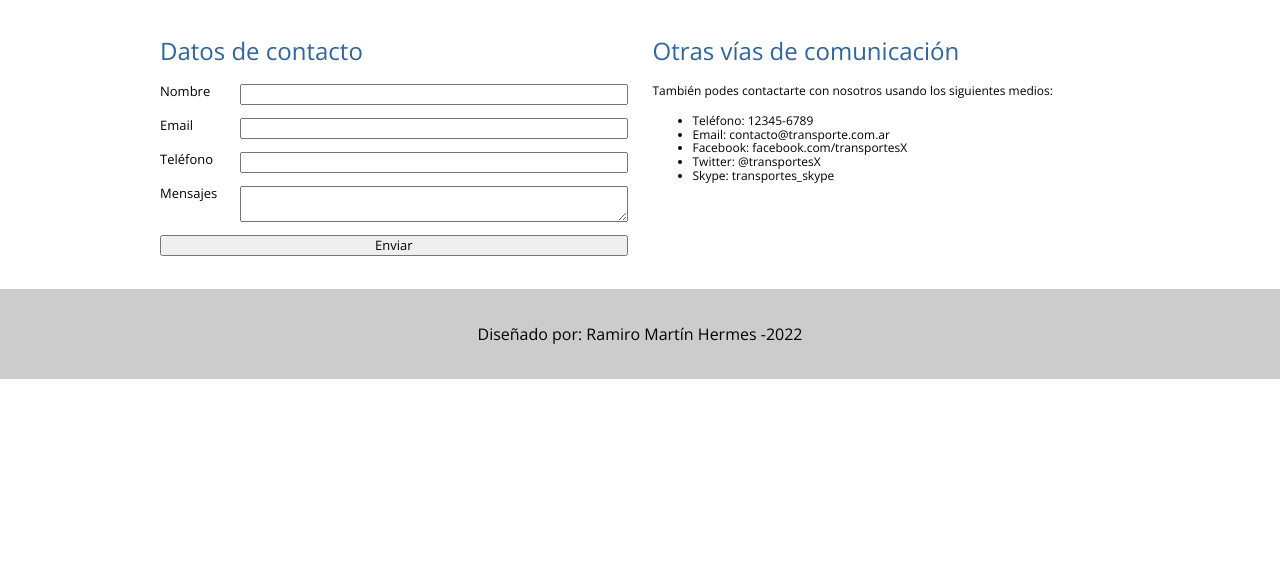
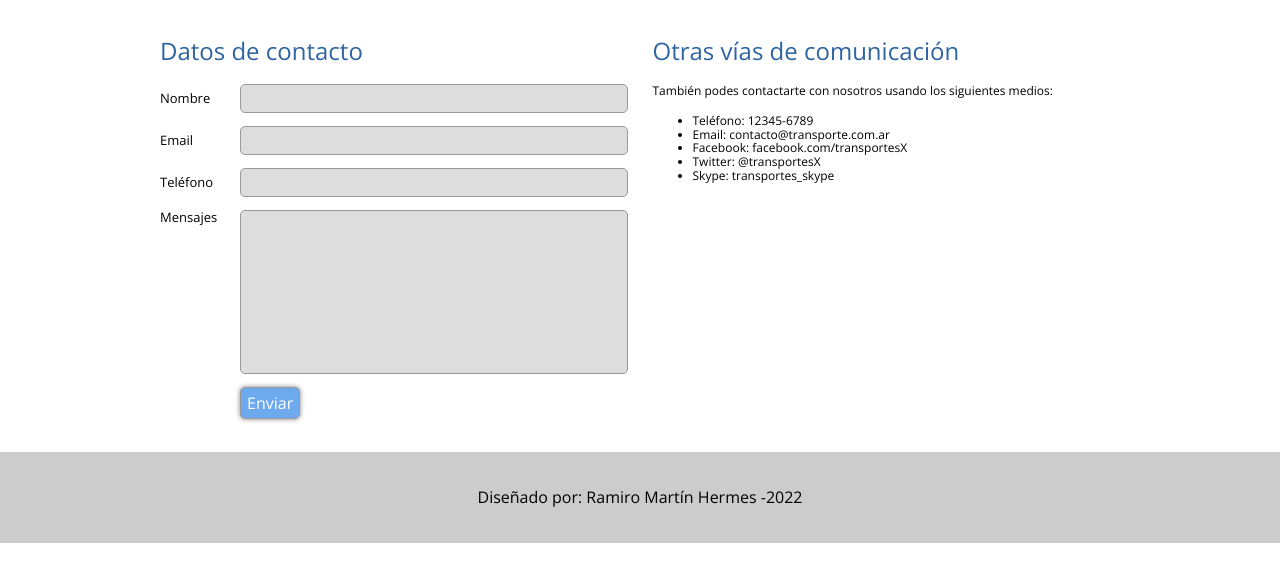
Before and after one commit to rmhermes/Repo1, a plain HTML site: page clase 7-8-9/contacto.html in a window 1280 px wide. Shown: the part 155-736 px from the top of the page. Drawn offline with nearby package versions, Linux system fonts and the light colour scheme.

Commit message:
finaliza clase9

```diff
--- a/clase 7-8-9/css/estilos.css
+++ b/clase 7-8-9/css/estilos.css
@@ -4,6 +4,9 @@
 body{
     font-family:'Open Sans', sans-serif;
 }
+
+
+
 header{
     background-color: #2e64a1;
     padding-top: 15px;
@@ -187,14 +190,44 @@ footer{
     }
 .formulario p label{
     min-width: 80px;
+    display: flex;
+    align-items: center;
 }
 .formulario p input,
 .formulario p textarea{
-    width: 100%;
+    width: 90%;
+    background-color: #ddd;
+    border-radius: 5px;
+    border: 1px solid #999;
+    font-size: 13px;
+    padding: 6px;
 
 }
 
+.formulario textarea{
+    resize: none;
+    height: 150px;
+}
+.formulario p:nth-child(4){
+    align-items: start;
+}
+.formulario input[type="submit"]{
+    background-color: #6da9ed;
+    box-shadow: 0 0 5px gray;
+    color: white;
+    font-size: 16px;
+    width: auto;
+    margin-left: 80px;
+    transition: all 0.1s ease;
+    cursor: pointer;
+    /* position: relative;
+    left: 90px;
+     */
+}
+.formulario input[type="submit"]:hover{
+    background-color: #2e64a1;
 
+}
 
 .datoscont p{
     font-size: 12px;
@@ -203,3 +236,6 @@ footer{
 .datoscont ul li{
     font-size: 12px;
 }
+
+/* WEB MOBILE MEDIA QUERIES */
+/* 3 reso: pc /note - Tablet - Celu */
```
